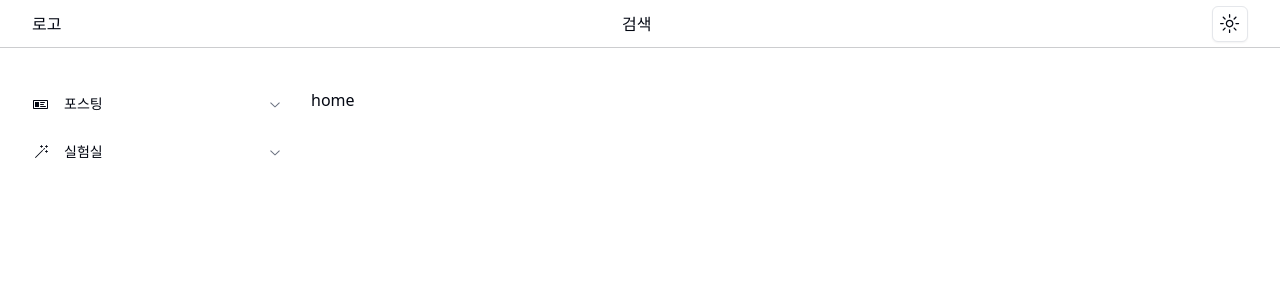
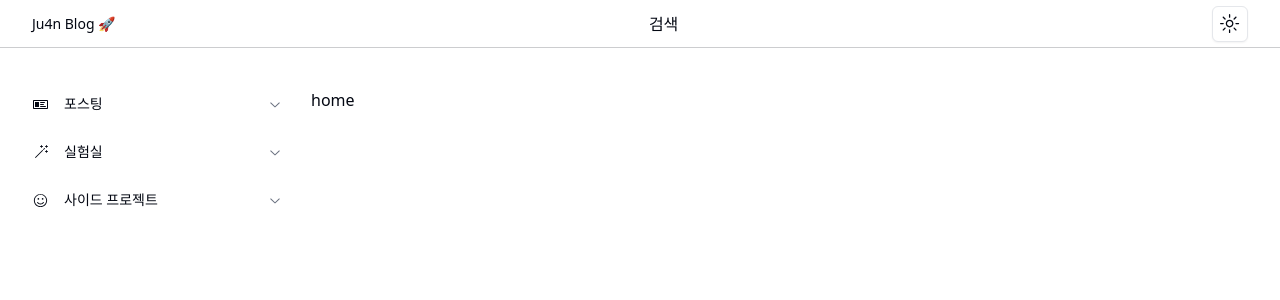
Before and after one commit to shinju4n/tech-blog, a Next.js app: page / in a window 1280 px wide. Shown: the top 300 px of the page. Built offline with nearby package versions, Linux system fonts and the light colour scheme.

Commit message:
add : 로고 추가

```diff
--- /dev/null
+++ b/components/layout/logo.tsx
@@ -0,0 +1,12 @@
+import { FC } from "react";
+import Typography from "../ui/typography";
+
+const Logo: FC = () => {
+  return (
+    <div>
+      <Typography>Ju4n Blog 🚀</Typography>
+    </div>
+  );
+};
+
+export default Logo;
--- a/containers/layout/header.tsx
+++ b/containers/layout/header.tsx
@@ -1,3 +1,4 @@
+import Logo from "@/components/layout/logo";
 import ThemeToggle from "@/components/layout/theme-toggle";
 import { FC } from "react";
 
@@ -6,7 +7,7 @@ interface HeaderProps {}
 const Header: FC<HeaderProps> = ({}) => {
   return (
     <div className="sticky w-full flex justify-between items-center h-12 border-b border-foreground/20 bg-background top-0 px-8">
-      <div>로고</div>
+      <Logo />
       <div>검색</div>
       <ThemeToggle />
     </div>
--- a/containers/layout/sidebar.tsx
+++ b/containers/layout/sidebar.tsx
@@ -2,7 +2,7 @@ import { FC } from "react";
 import SidebarItem from "@/components/layout/sidebar-item";
 import { MenuType } from "@/types/LayoutType";
 import { Accordion } from "@/components/ui/accordion";
-import { IdCardIcon, MagicWandIcon } from "@radix-ui/react-icons";
+import { FaceIcon, IdCardIcon, MagicWandIcon } from "@radix-ui/react-icons";
 
 interface SidebarProps {}
 
@@ -36,4 +36,10 @@ const MENUS: MenuType[] = [
     icon: <MagicWandIcon />,
     subMenus: [],
   },
+  {
+    key: "apps",
+    title: "사이드 프로젝트",
+    icon: <FaceIcon />,
+    subMenus: [],
+  },
 ];
```
